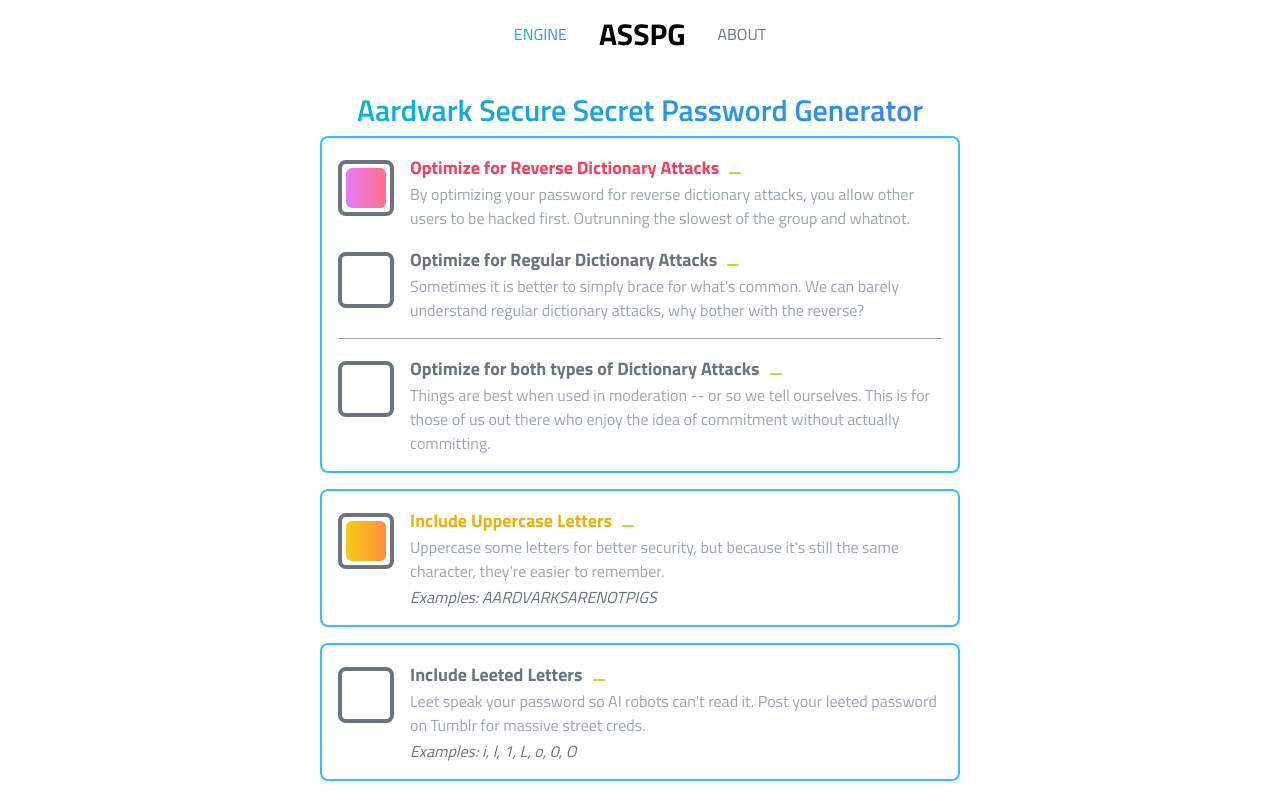
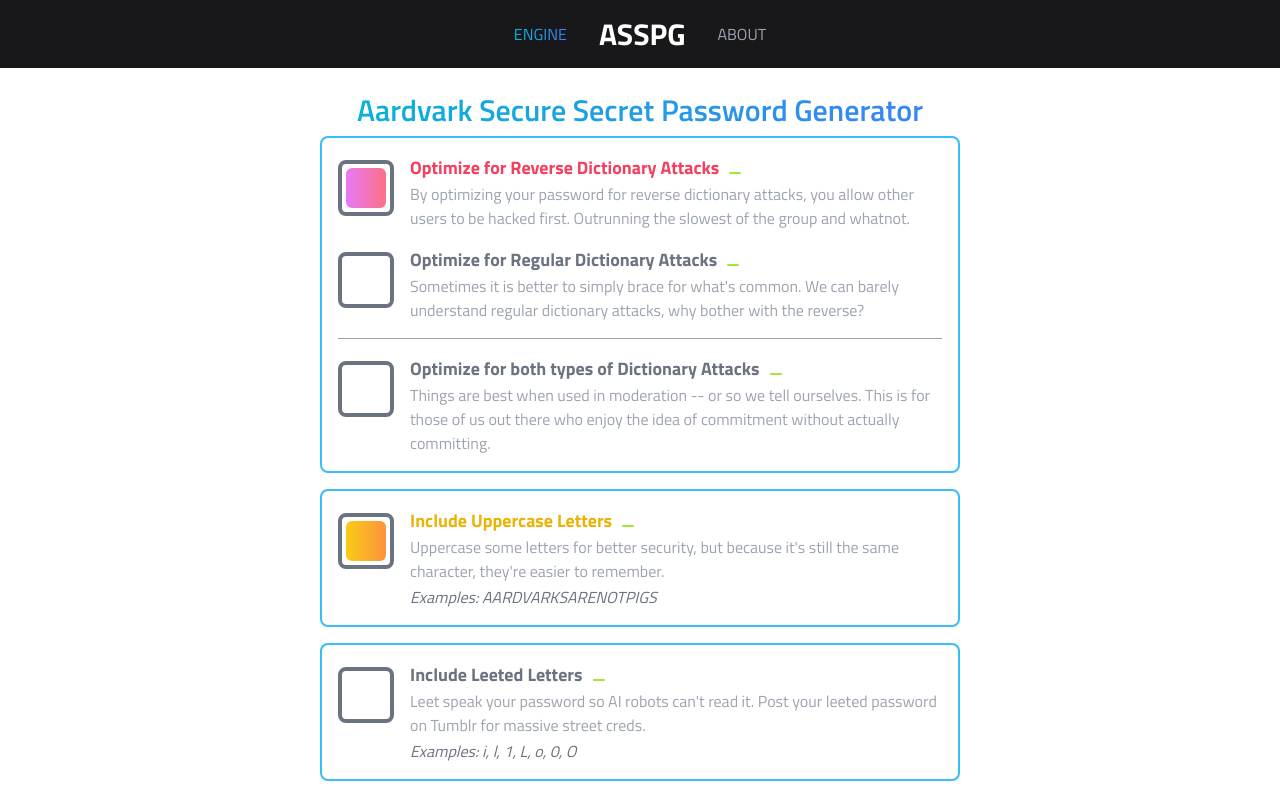
Before and after one commit to kndshein/ASSPG, a React (Create React App) app: page / in a window 1280 px wide. Shown: the top 795 px of the page. Built offline with nearby package versions, Linux system fonts and the light colour scheme.

Commit message:
Replace light theme in App.js

```diff
--- a/src/App.js
+++ b/src/App.js
@@ -6,28 +6,26 @@ import AboutPage from './pages/AboutPage';
 function App() {
   return (
     <>
-      <nav className="flex justify-center items-center gap-8 p-4 mb-6 dark:bg-zinc-900">
+      <nav className="flex justify-center items-center gap-8 p-4 mb-6 bg-zinc-900">
         <NavLink
           className={({ isActive }) => {
             return `uppercase ${
               isActive
                 ? 'text-transparent bg-clip-text bg-gradient-to-r from-cyan-500 to-blue-500'
-                : 'text-gray-500 hover:text-gray-900 dark:text-gray-400 dark:hover:text-gray-200'
+                : 'text-gray-400 hover:text-gray-200'
             }`;
           }}
           to="/"
         >
           Engine
         </NavLink>
-        <h1 className="text-3xl font-bold text-center dark:text-white">
-          ASSPG
-        </h1>
+        <h1 className="text-3xl text-white font-bold text-center">ASSPG</h1>
         <NavLink
           className={({ isActive }) => {
             return `uppercase ${
               isActive
                 ? 'text-transparent bg-clip-text bg-gradient-to-r from-cyan-500 to-blue-500'
-                : 'text-gray-500 hover:text-gray-900 dark:text-gray-400 dark:hover:text-gray-200'
+                : 'text-gray-400 hover:text-gray-200'
             }`;
           }}
           to="/about"
```
